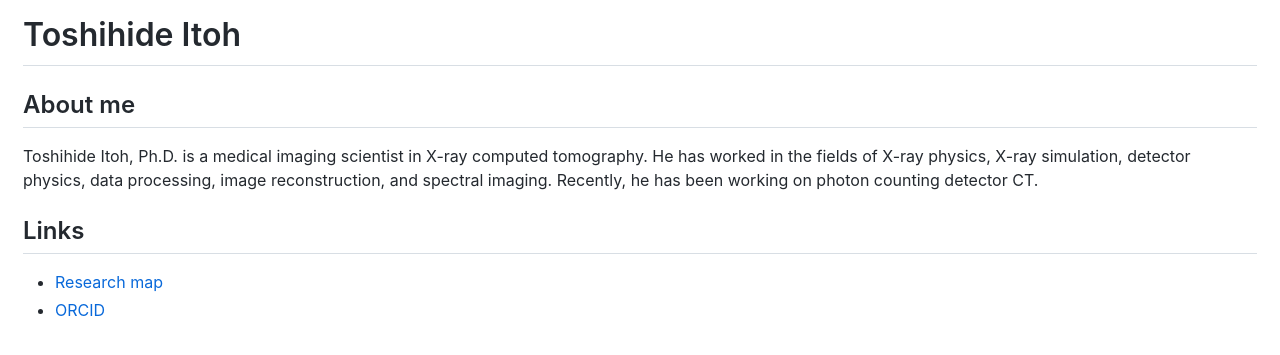
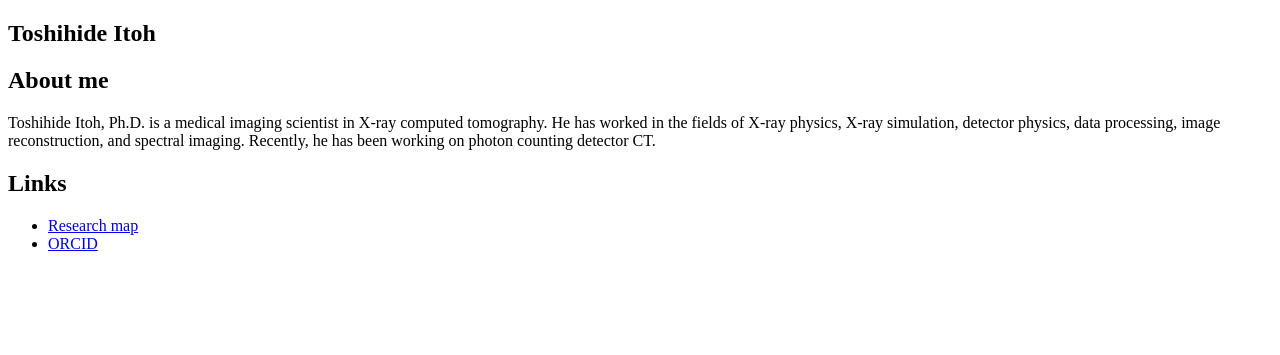
Before and after one commit to tnitoh/tnitoh.github.io, a Jekyll site: the page built from index.md, in a window 1280 px wide. Shown: the top 355 px of the page. Built offline with Jekyll 4.4.1, drawn with Linux system fonts in a browser that asks for light colours; Markdown is read by kramdown in place of the engine named in the settings.

Commit message:
Update default.html

```diff
--- a/_layouts/default.html
+++ b/_layouts/default.html
@@ -2,7 +2,7 @@
 <html>
   <head>
     <meta charset='utf-8'>
-    <link href='https://tnitoh.github.io/style.css' rel='stylesheet' type='text/css' media='all'>
+    <link href='https://tnitoh.github.io/_layouts/style.css' rel='stylesheet' type='text/css' media='all'>
     <title>{{page.title}}</title>
   </head>
   <body>
```
